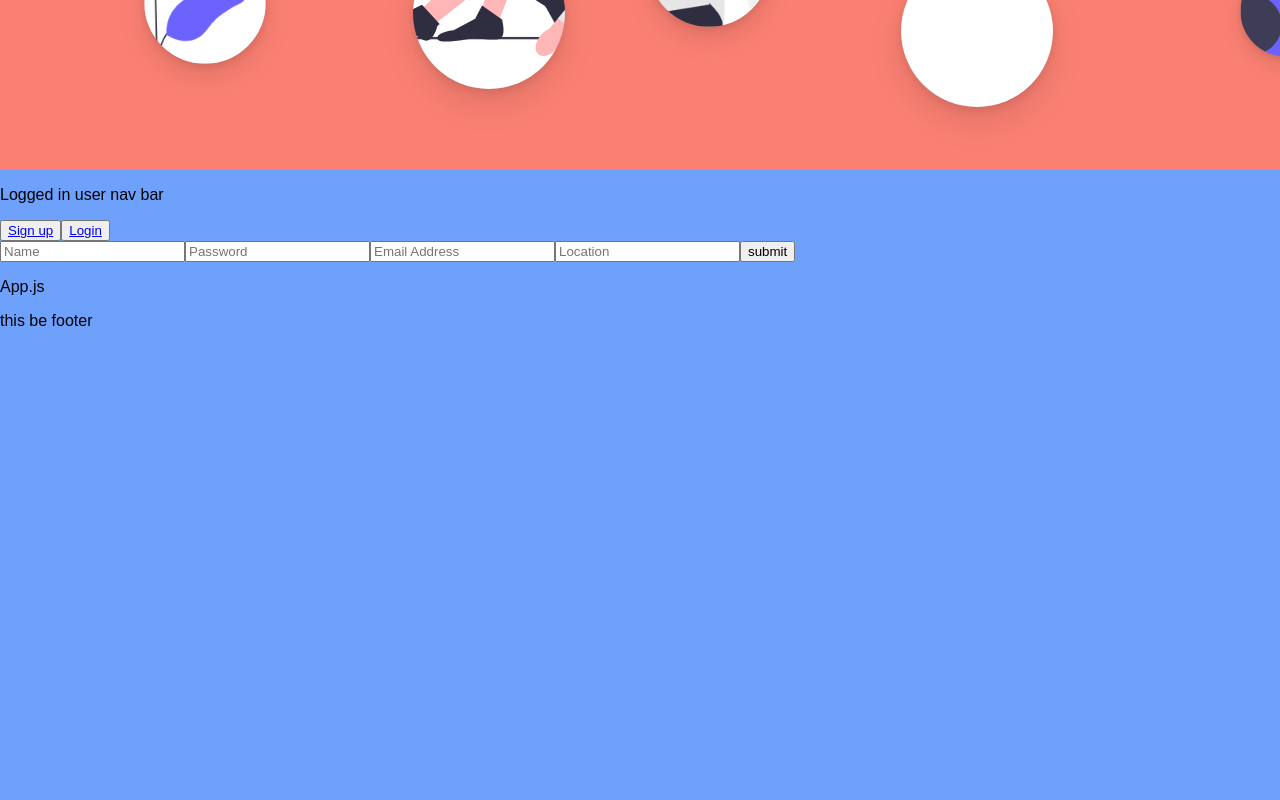
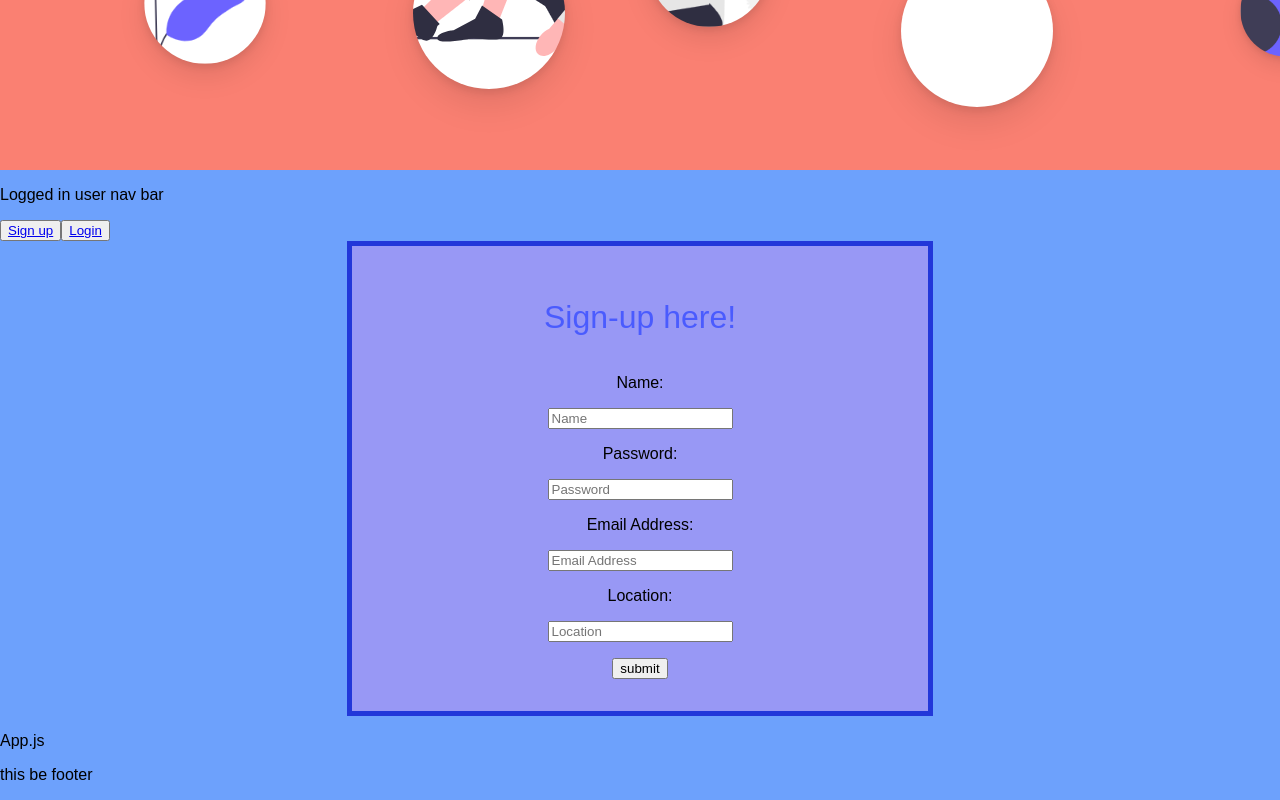
Before and after one commit to e-b-m/CapStone-FrontEnd, a React (Create React App) app: page /SignUp in a window 1280 px wide. Shown: the part 430-1230 px from the top of the page. Before the commit the page ends 800 px from the top, so only its background shows below. Built offline with nearby package versions, Linux system fonts and the light colour scheme.

Commit message:
styled SignUp page

```diff
--- a/src/App.js
+++ b/src/App.js
@@ -1,6 +1,7 @@
 
 import './App.css';
 import './Bubble.css';
+import './SignUp.css';
 import NeedContainer from './containers/NeedContainer';
 import UserContainer from './containers/UserContainer';
 import CareeContainer from './containers/CareeContainer';
@@ -15,9 +16,10 @@ import UserProfile from './Pages/UserProfile';
 import CareeProfile from './Pages/CareeProfile';
 import BubblePage from './Pages/BubblePage';
 import { UserContext, UserContextProvider } from './components/User/ReferenceDataContext';
+// import orbitLogo from 'src/orbitLogo.png';
 
 
-// login form + user State
+ // login form + user State
  // useContext = /needs/{need.id}/{user.id}
  // ^ to get logged in user
  // logged in user is set at highest level, then drilled down
@@ -30,6 +32,7 @@ function App() {
 
   return (
     <>
+    {/* <div><img src = {require("src/orbitLogo")} alt="Orbit Logo"/></div> */}
     <Hero/>
     {/* <UserContext.Provider value={loggedInUser}> */}
       <UserContextProvider>
--- /dev/null
+++ b/src/SignUp.css
@@ -0,0 +1,30 @@
+
+.signUpContainer {
+border: 5px solid rgb(34, 55, 217);
+margin:auto;
+width: 40%;
+padding: 2em;
+background-color: rgb(152, 152, 245);
+}
+
+
+.signUp {
+	text-align: center;
+ }
+
+ form {
+	display: inline-block;
+ }
+
+
+
+ /* .formBox {
+	border-style: thick solid;
+ } */
+
+ .signUpHeading {
+	justify-content: center;
+	display: flex;
+	font-family: inherit;
+	color: rgba(62, 81, 255, 0.864);
+ }
--- a/src/components/User/LogIn.js
+++ b/src/components/User/LogIn.js
@@ -42,7 +42,7 @@ const LogIn = () => {
 
     return (
         <>
-        <form onSubmit={handleSubmit}>
+        <form onSubmit={handleSubmit} className="login">
 
             <input
             id="loginEmailAddress"
--- a/src/components/User/SignUp.js
+++ b/src/components/User/SignUp.js
@@ -1,83 +1,91 @@
 import { useContext, useEffect, useState } from "react";
 import { useNavigate } from "react-router-dom";
 import { UserContext } from "./ReferenceDataContext";
+// import 'src/SignUp.css';
 
-const  SERVER_URL = "http://localhost:8080/"
+const SERVER_URL = "http://localhost:8080/";
 
 const SignUp = () => {
-
   const [name, setName] = useState("");
   const [password, setPassword] = useState("");
   const [emailAddress, setEmailAddress] = useState("");
   const [location, setLocation] = useState("");
-    const navigate = useNavigate()
+  const navigate = useNavigate();
 
   // const [loggedInUser, setLoggedInUser] = useContext(UserContext);
 
-    const addingUser = ((newUser) => {
+  const addingUser = (newUser) => {
     console.log(newUser);
-        fetch (`${SERVER_URL}users`, {
+    fetch(`${SERVER_URL}users`, {
       method: "POST",
-            headers: {"Content-Type": "application/json"},
+      headers: { "Content-Type": "application/json" },
       body: JSON.stringify(newUser),
-        })
-
-        .then((response)=> response.json())
-    })
+    }).then((response) => response.json());
+  };
 
   const handleFormSubmit = (event) => {
     const postBody = {
-            name, password, emailAddress, location
-        }
+      name,
+      password,
+      emailAddress,
+      location,
+    };
 
-        addingUser(postBody)
+    addingUser(postBody);
     setName("");
     setPassword("");
     setEmailAddress("");
     setLocation("");
-        navigate("/LogIn")
-     }
+    navigate("/LogIn");
+  };
 
   return (
-    <>
+    <div className="signUpContainer">
+      <div className="signUp">
+        <h1 className="signUpHeading">Sign-up here!</h1>
         <form onSubmit={handleFormSubmit}>
+          <p>Name: </p>
           <input
             id="name"
             type="text"
             placeholder="Name"
-        value= {name}
-        onChange= {(event)=>setName(event.target.value)}
+            value={name}
+            onChange={(event) => setName(event.target.value)}
           />
 
+          <p>Password: </p>
           <input
             id="password"
             type="password"
             placeholder="Password"
-        value= {password}
-        onChange= {(event)=>setPassword(event.target.value)}
+            value={password}
+            onChange={(event) => setPassword(event.target.value)}
           />
 
+          <p>Email Address: </p>
           <input
             id="emailAddress"
             type="text"
             placeholder="Email Address"
-        value= {emailAddress}
-        onChange= {(event)=>setEmailAddress(event.target.value)}
+            value={emailAddress}
+            onChange={(event) => setEmailAddress(event.target.value)}
           />
 
+          <p>Location: </p>
           <input
             id="location"
             type="text"
             placeholder="Location"
-        value= {location}
-        onChange= {(event)=>setLocation(event.target.value)}
+            value={location}
+            onChange={(event) => setLocation(event.target.value)}
           />
 
-        <input type="submit" value="submit"/>
+          <p> </p>
+          <input type="submit" value="submit" />
         </form>
-    </>
-
+      </div>
+    </div>
   );
-}
+};
 
 export default SignUp;
```
Also changed, not shown: src/Pages/Login.css (added, +14 -0 lines). Lines whose indentation alone changed are shown as unchanged.
